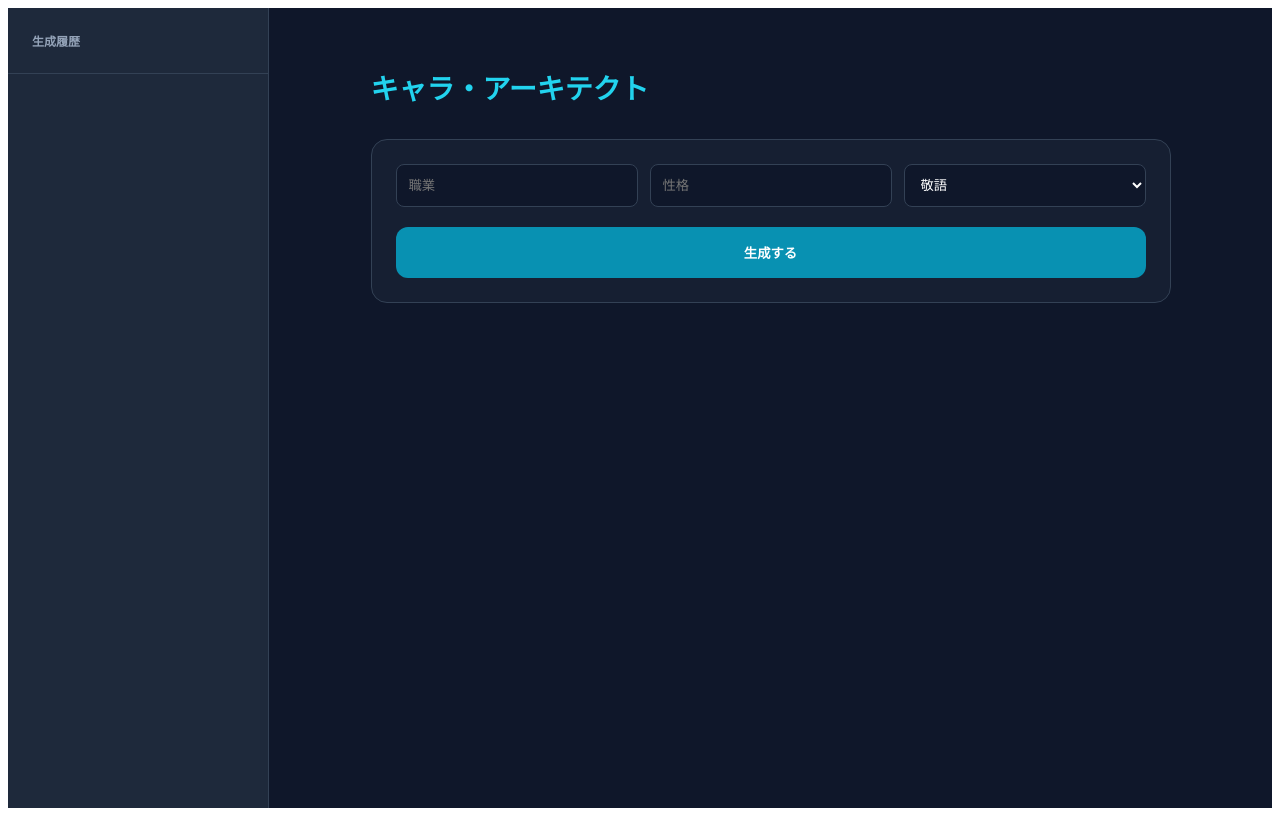
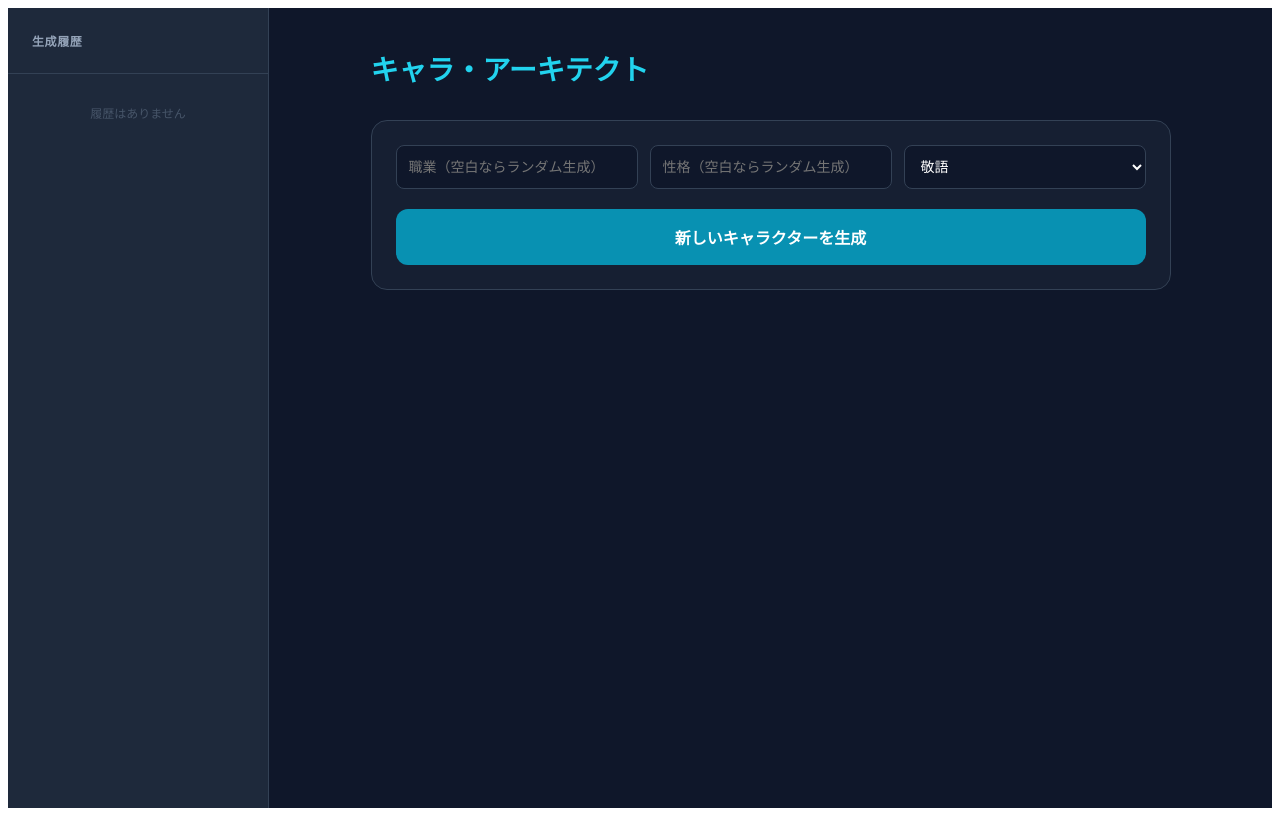
Before and after one commit to erykitchen/text-tool, a Next.js app: page / in a window 1280 px wide. Built offline with nearby package versions, Linux system fonts and the light colour scheme.

Commit message:
Update page.js

```diff
--- a/app/page.js
+++ b/app/page.js
@@ -10,6 +10,7 @@ export default function GeneratorPage() {
   const [selectedInfo, setSelectedInfo] = useState({ job: '', personality: '' });
   const [history, setHistory] = useState([]);
 
+  // 起動時にローカルストレージから履歴を読み込む
   useEffect(() => {
     const savedHistory = localStorage.getItem('gen_history');
     if (savedHistory) setHistory(JSON.parse(savedHistory));
@@ -25,73 +26,130 @@ export default function GeneratorPage() {
         body: JSON.stringify({
           job: job || 'random',
           personality: personality || 'random',
-          tone,
+          tone: tone,
+          // テンプレートはバックエンドでも処理されるが、念のため基本的な構造を渡す
           template: "■キャラ名\n\n【アタック1】\n...\n"
         }),
       });
       const data = await res.json();
       if (data.error) throw new Error(data.error);
 
-      const info = { job: data.selectedJob, personality: data.selectedPersonality, date: new Date().toLocaleString() };
+      const info = {
+        job: data.selectedJob,
+        personality: data.selectedPersonality,
+        date: new Date().toLocaleString()
+      };
+
       setResult(data.result);
       setSelectedInfo(info);
 
+      // 履歴を更新（最新が上、最大20件）
       const newHistory = [{ ...info, content: data.result }, ...history].slice(0, 20);
       setHistory(newHistory);
       localStorage.setItem('gen_history', JSON.stringify(newHistory));
-    } catch (e) { alert("失敗: " + e.message); }
+    } catch (e) {
+      alert("生成失敗: " + e.message);
+    }
     setLoading(false);
   };
 
   return (
     <div style={{ display: 'flex', minHeight: '100vh', backgroundColor: '#0f172a', color: '#f1f5f9', fontFamily: 'sans-serif' }}>
+
+      {/* サイドバー：履歴エリア */}
       <aside style={{ width: '260px', backgroundColor: '#1e293b', borderRight: '1px solid #334155', display: 'flex', flexDirection: 'column' }}>
         <div style={{ padding: '24px', borderBottom: '1px solid #334155' }}>
-          <h2 style={{ fontSize: '12px', fontWeight: 'bold', color: '#94a3b8', margin: 0 }}>生成履歴</h2>
+          <h2 style={{ fontSize: '12px', fontWeight: 'bold', color: '#94a3b8', margin: 0, letterSpacing: '0.05em' }}>生成履歴</h2>
         </div>
         <div style={{ flex: 1, overflowY: 'auto', padding: '10px' }}>
+          {history.length === 0 && (
+            <div style={{ padding: '20px', fontSize: '12px', color: '#475569', textAlign: 'center' }}>履歴はありません</div>
+          )}
           {history.map((item, i) => (
-            <button key={i} onClick={() => {setResult(item.content); setSelectedInfo(item);}} style={{ width: '100%', textAlign: 'left', padding: '12px', borderRadius: '8px', backgroundColor: 'transparent', border: 'none', color: '#cbd5e1', cursor: 'pointer', marginBottom: '4px' }}>
-              <div style={{ fontSize: '14px', fontWeight: 'bold' }}>{item.job}</div>
+            <button
+              key={i}
+              onClick={() => {setResult(item.content); setSelectedInfo(item);}}
+              style={{ width: '100%', textAlign: 'left', padding: '12px', borderRadius: '8px', backgroundColor: 'transparent', border: 'none', color: '#cbd5e1', cursor: 'pointer', marginBottom: '4px', transition: '0.2s' }}
+              onMouseEnter={(e) => e.currentTarget.style.backgroundColor = '#334155'}
+              onMouseLeave={(e) => e.currentTarget.style.backgroundColor = 'transparent'}
+            >
+              <div style={{ fontSize: '14px', fontWeight: 'bold', whiteSpace: 'nowrap', overflow: 'hidden', textOverflow: 'ellipsis' }}>{item.job}</div>
               <div style={{ fontSize: '10px', color: '#64748b' }}>{item.personality}</div>
             </button>
           ))}
         </div>
       </aside>
 
+      {/* メイン：操作エリア */}
       <main style={{ flex: 1, padding: '40px', overflowY: 'auto' }}>
         <div style={{ maxWidth: '800px', margin: '0 auto' }}>
-          <h1 style={{ fontSize: '28px', color: '#22d3ee', marginBottom: '32px' }}>キャラ・アーキテクト</h1>
+          <header style={{ marginBottom: '32px' }}>
+            <h1 style={{ fontSize: '28px', fontWeight: '900', color: '#22d3ee', margin: 0 }}>キャラ・アーキテクト</h1>
+          </header>
 
           <div style={{ backgroundColor: '#1e293b80', border: '1px solid #334155', padding: '24px', borderRadius: '16px', marginBottom: '32px' }}>
             <div style={{ display: 'grid', gridTemplateColumns: '1fr 1fr 1fr', gap: '12px', marginBottom: '20px' }}>
-              <input type="text" placeholder="職業" value={job} onChange={(e) => setJob(e.target.value)} style={{ backgroundColor: '#0f172a', border: '1px solid #334155', borderRadius: '8px', padding: '12px', color: '#fff' }} />
-              <input type="text" placeholder="性格" value={personality} onChange={(e) => setPersonality(e.target.value)} style={{ backgroundColor: '#0f172a', border: '1px solid #334155', borderRadius: '8px', padding: '12px', color: '#fff' }} />
-              <select value={tone} onChange={(e) => setTone(e.target.value)} style={{ backgroundColor: '#0f172a', border: '1px solid #334155', borderRadius: '8px', padding: '12px', color: '#fff' }}>
+              <input
+                type="text"
+                placeholder="職業（空白ならランダム生成）"
+                value={job}
+                onChange={(e) => setJob(e.target.value)}
+                style={{ backgroundColor: '#0f172a', border: '1px solid #334155', borderRadius: '8px', padding: '12px', color: '#fff', fontSize: '14px' }}
+              />
+              <input
+                type="text"
+                placeholder="性格（空白ならランダム生成）"
+                value={personality}
+                onChange={(e) => setPersonality(e.target.value)}
+                style={{ backgroundColor: '#0f172a', border: '1px solid #334155', borderRadius: '8px', padding: '12px', color: '#fff', fontSize: '14px' }}
+              />
+              <select
+                value={tone}
+                onChange={(e) => setTone(e.target.value)}
+                style={{ backgroundColor: '#0f172a', border: '1px solid #334155', borderRadius: '8px', padding: '12px', color: '#fff', cursor: 'pointer', fontSize: '14px' }}
+              >
                 <option value="polite">敬語</option>
                 <option value="casual">タメ語</option>
               </select>
             </div>
-            <button onClick={generate} disabled={loading} style={{ width: '100%', padding: '16px', borderRadius: '12px', backgroundColor: loading ? '#334155' : '#0891b2', color: '#fff', border: 'none', fontWeight: 'bold', cursor: 'pointer' }}>
-              {loading ? "ARCHITECTING..." : "生成する"}
+            <button
+              onClick={generate}
+              disabled={loading}
+              style={{ width: '100%', padding: '16px', borderRadius: '12px', backgroundColor: loading ? '#334155' : '#0891b2', color: '#fff', border: 'none', fontWeight: 'bold', cursor: 'pointer', fontSize: '16px', transition: '0.3s' }}
+            >
+              {loading ? "ARCHITECTING..." : "新しいキャラクターを生成"}
             </button>
           </div>
 
+          {/* 生成結果表示 */}
           {result && (
-            <div>
+            <div style={{ animation: 'fadeIn 0.5s ease-out' }}>
               <div style={{ display: 'flex', justifyContent: 'space-between', marginBottom: '12px', alignItems: 'center' }}>
                 <span style={{ fontSize: '13px', color: '#22d3ee', fontWeight: 'bold' }}>
                   展開中: {selectedInfo.job} 【{selectedInfo.personality}】
                 </span>
-                <button onClick={() => {navigator.clipboard.writeText(result); alert('コピー！');}} style={{ fontSize: '10px', backgroundColor: '#334155', color: '#fff', border: 'none', padding: '6px 12px', borderRadius: '4px', cursor: 'pointer' }}>コピー</button>
+                <button
+                  onClick={() => {navigator.clipboard.writeText(result); alert('クリップボードにコピーしました！');}}
+                  style={{ fontSize: '11px', backgroundColor: '#334155', color: '#fff', border: 'none', padding: '6px 16px', borderRadius: '6px', cursor: 'pointer', fontWeight: 'bold' }}
+                >
+                  コピー
+                </button>
               </div>
-              <div style={{ backgroundColor: '#1e293b', border: '1px solid #334155', padding: '32px', borderRadius: '16px' }}>
+              <div style={{ backgroundColor: '#1e293b', border: '1px solid #334155', padding: '32px', borderRadius: '16px', boxShadow: '0 20px 25px -5px rgba(0, 0, 0, 0.5)' }}>
                 <pre style={{ margin: 0, whiteSpace: 'pre-wrap', fontSize: '14px', lineHeight: '1.8', color: '#e2e8f0', fontFamily: 'monospace' }}>{result}</pre>
               </div>
             </div>
           )}
         </div>
       </main>
+
+      {/* 簡単なアニメーション用スタイル */}
+      <style jsx global>{`
+        @keyframes fadeIn {
+          from { opacity: 0; transform: translateY(10px); }
+          to { opacity: 1; transform: translateY(0); }
+        }
+      `}</style>
     </div>
   );
 }
```
